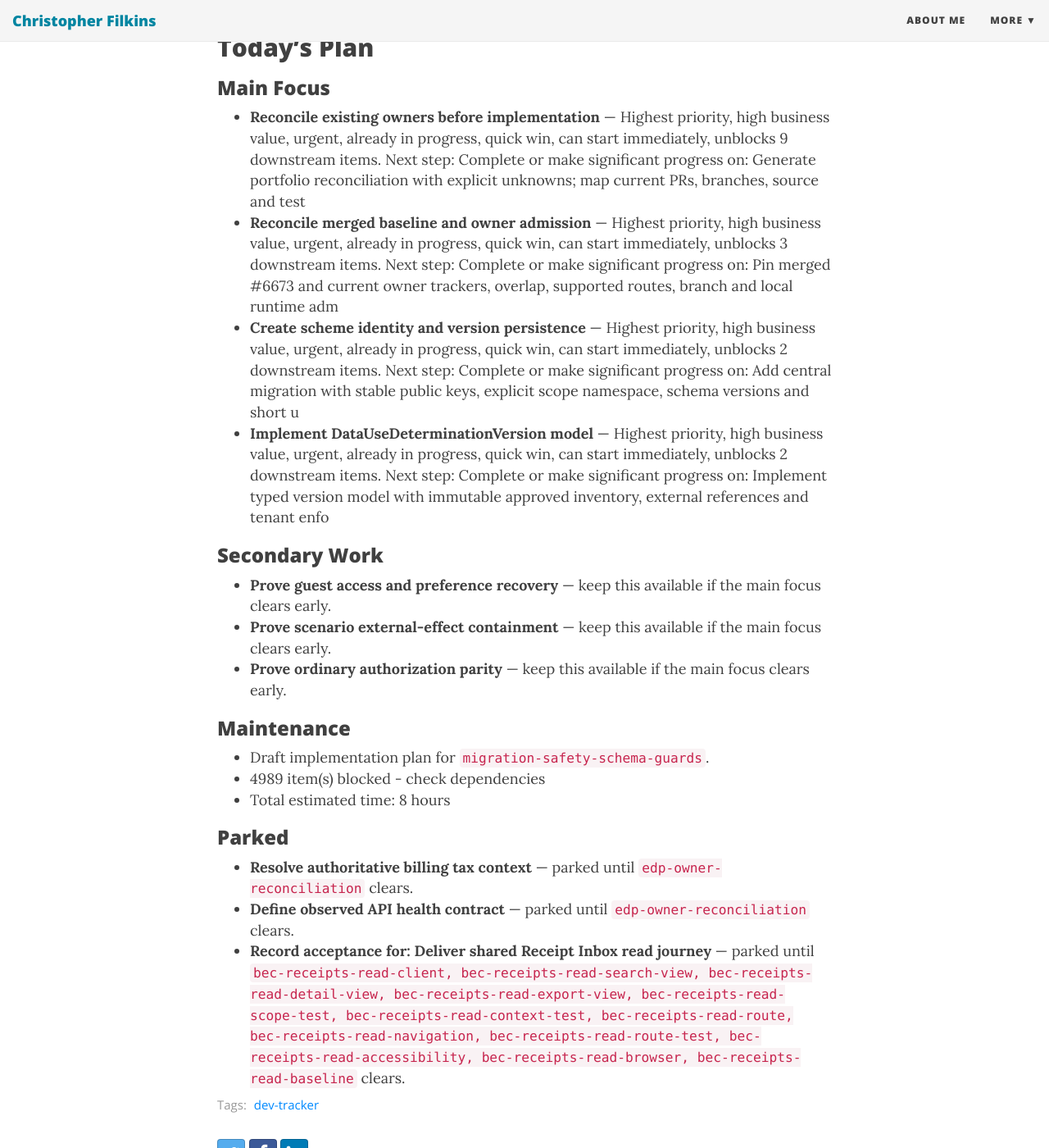
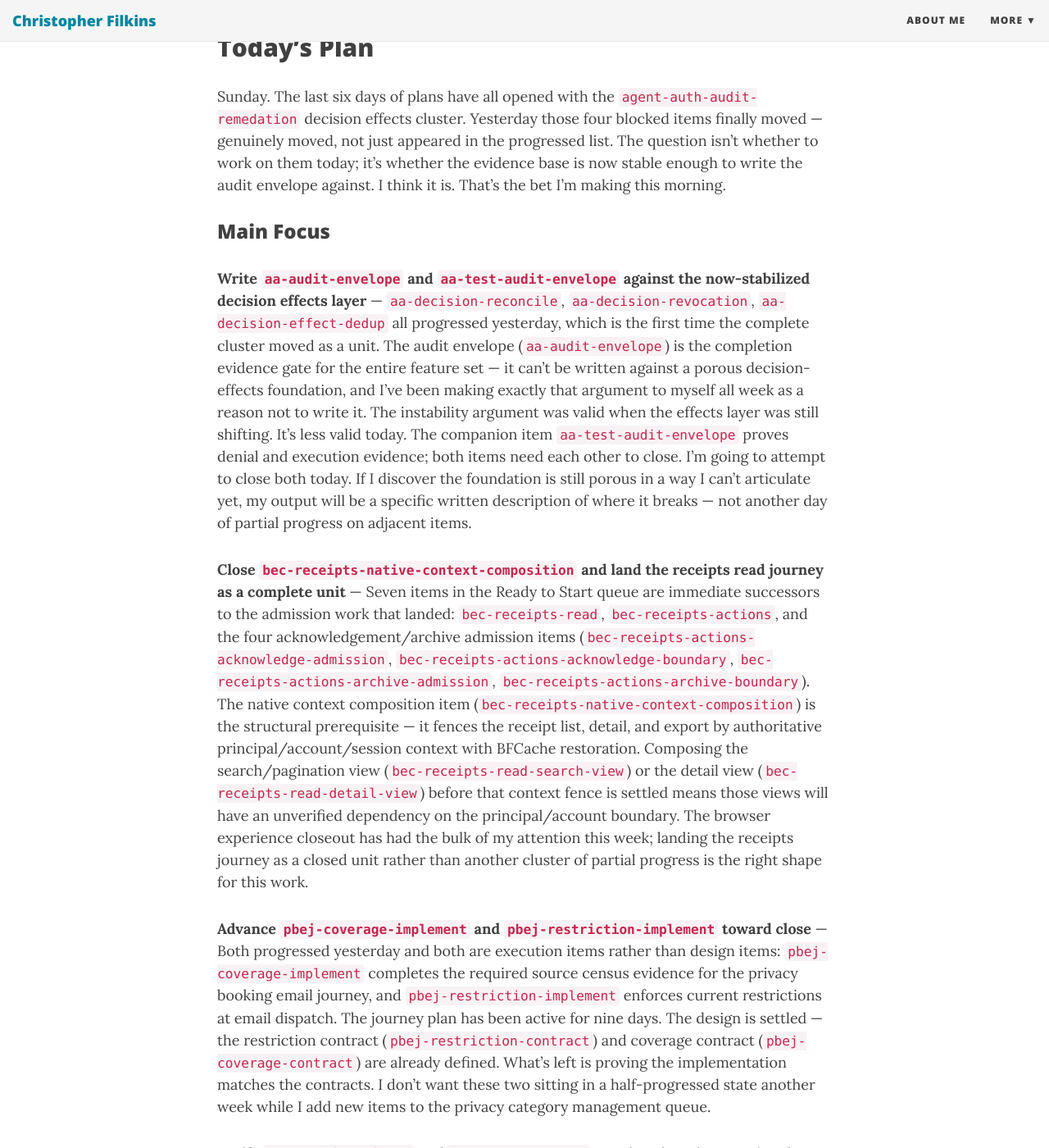
Before and after one commit to filchyboy/filchyboy.github.io, a Jekyll site: the page built from _posts/2026-10-11-daily-dev-log.md, in a window 1280 px wide and 1400 px high, scrolled down 209 px. Shown: the whole window at 82% size. Built offline with Jekyll 4.4.1, drawn with Linux system fonts in a browser that asks for light colours; nearby versions of some CDN libraries; some of the changed text lies outside the part shown.

Commit message:
Update daily dev log: 2026-10-11

```diff
--- a/_posts/2026-10-11-daily-dev-log.md
+++ b/_posts/2026-10-11-daily-dev-log.md
@@ -7,32 +7,45 @@ tags: [dev-tracker]
 ---
 
 <!-- SECTION: DAILY-PLAN START -->
-<!-- publication-digest: c762dbc4d618cd150e46d3de91b144b14ec050ca8f698a623b88ae9d8aa4ffc4 -->
-<!-- publication-revision: c76c346eedfa4abf86bb6d75f21640a2 -->
-<!-- plan-generated: 2026-10-11T12:18:11.350438+00:00 -->
+<!-- publication-digest: f038c33ba4661fc1bbdb5addb2f53a7593632e0cf5af915636f5d04d5fe1d4b5 -->
+<!-- publication-revision: e86fbe2c90324ee1ab3fa442b4e9c86f -->
+<!-- plan-generated: 2026-10-11T12:33:06.634446+00:00 -->
 
 ## Today's Plan
 
+Sunday. The last six days of plans have all opened with the `agent-auth-audit-remedation` decision effects cluster. Yesterday those four blocked items finally moved — genuinely moved, not just appeared in the progressed list. The question isn't whether to work on them today; it's whether the evidence base is now stable enough to write the audit envelope against. I think it is. That's the bet I'm making this morning.
+
 ### Main Focus
-- **Reconcile existing owners before implementation** — Highest priority, high business value, urgent, already in progress, quick win, can start immediately, unblocks 9 downstream items. Next step: Complete or make significant progress on: Generate portfolio reconciliation with explicit unknowns; map current PRs, branches, source and test
-- **Reconcile merged baseline and owner admission** — Highest priority, high business value, urgent, already in progress, quick win, can start immediately, unblocks 3 downstream items. Next step: Complete or make significant progress on: Pin merged #6673 and current owner trackers, overlap, supported routes, branch and local runtime adm
-- **Create scheme identity and version persistence** — Highest priority, high business value, urgent, already in progress, quick win, can start immediately, unblocks 2 downstream items. Next step: Complete or make significant progress on: Add central migration with stable public keys, explicit scope namespace, schema versions and short u
-- **Implement DataUseDeterminationVersion model** — Highest priority, high business value, urgent, already in progress, quick win, can start immediately, unblocks 2 downstream items. Next step: Complete or make significant progress on: Implement typed version model with immutable approved inventory, external references and tenant enfo
+
+**Write `aa-audit-envelope` and `aa-test-audit-envelope` against the now-stabilized decision effects layer** — `aa-decision-reconcile`, `aa-decision-revocation`, `aa-decision-effect-dedup` all progressed yesterday, which is the first time the complete cluster moved as a unit. The audit envelope (`aa-audit-envelope`) is the completion evidence gate for the entire feature set — it can't be written against a porous decision-effects foundation, and I've been making exactly that argument to myself all week as a reason not to write it. The instability argument was valid when the effects layer was still shifting. It's less valid today. The companion item `aa-test-audit-envelope` proves denial and execution evidence; both items need each other to close. I'm going to attempt to close both today. If I discover the foundation is still porous in a way I can't articulate yet, my output will be a specific written description of where it breaks — not another day of partial progress on adjacent items.
+
+**Close `bec-receipts-native-context-composition` and land the receipts read journey as a complete unit** — Seven items in the Ready to Start queue are immediate successors to the admission work that landed: `bec-receipts-read`, `bec-receipts-actions`, and the four acknowledgement/archive admission items (`bec-receipts-actions-acknowledge-admission`, `bec-receipts-actions-acknowledge-boundary`, `bec-receipts-actions-archive-admission`, `bec-receipts-actions-archive-boundary`). The native context composition item (`bec-receipts-native-context-composition`) is the structural prerequisite — it fences the receipt list, detail, and export by authoritative principal/account/session context with BFCache restoration. Composing the search/pagination view (`bec-receipts-read-search-view`) or the detail view (`bec-receipts-read-detail-view`) before that context fence is settled means those views will have an unverified dependency on the principal/account boundary. The browser experience closeout has had the bulk of my attention this week; landing the receipts journey as a closed unit rather than another cluster of partial progress is the right shape for this work.
+
+**Advance `pbej-coverage-implement` and `pbej-restriction-implement` toward close** — Both progressed yesterday and both are execution items rather than design items: `pbej-coverage-implement` completes the required source census evidence for the privacy booking email journey, and `pbej-restriction-implement` enforces current restrictions at email dispatch. The journey plan has been active for nine days. The design is settled — the restriction contract (`pbej-restriction-contract`) and coverage contract (`pbej-coverage-contract`) are already defined. What's left is proving the implementation matches the contracts. I don't want these two sitting in a half-progressed state another week while I add new items to the privacy category management queue.
+
+**Verify `esp-receipt-fields` and `esp-async-context` are closed or characterize the remaining gap** — The external agent surface preconditions plan is 39% complete across all phases, which is lower than I'd expect given the heavy focus this week. `esp-receipt-fields` completes receipt fields on existing evidence stores and `esp-async-context` propagates actor and delegation in async tenant context with tenant-required job enforcement. These are both Phase 4 items, which means `esp-principal-model` and `esp-translation-strict` should be far enough along to unblock them. The async context item is worth prioritizing because `esp-receipt-signing` (asymmetric receipt signing) depends on the evidence stores being complete — getting that sequencing wrong means the signing work will be written against an incomplete evidence surface.
 
 ### Secondary Work
-- **Prove guest access and preference recovery** — keep this available if the main focus clears early.
-- **Prove scenario external-effect containment** — keep this available if the main focus clears early.
-- **Prove ordinary authorization parity** — keep this available if the main focus clears early.
+
+**Draft the implementation plan for `migration-safety-schema-guards`** — This is listed as "needs plan" in the planning pipeline and is related to active work through migration artifacts. The `migration-guard-audit.md` artifact exists. The natural next step is converting that audit into a bounded implementation plan before the category management work and the agent auth remediation work both start producing migrations that need guard coverage. I've been generating migrations across multiple active feature sets this week; having the guard policy written down before those pile up is risk reduction, not housekeeping.
+
+**Advance `tv806-contract-scope-baseline`** — The thin slice 806 plan has been in planning status for 38 days and there's exactly one Ready to Start item. The contract scope baseline for the Event Recording to Publishing Handoff Loop is the entry point for the entire slice. I haven't touched this in a couple of days while the browser experience closeout dominated, but a contract baseline is a focused, bounded artifact — it's the right kind of work to do when the main focus has cleared and I need a change of register.
 
 ### Maintenance
-- Draft implementation plan for `migration-safety-schema-guards`.
-- 4989 item(s) blocked - check dependencies
-- Total estimated time: 8 hours
+
+**Regenerate PHP test results with `make test-fixed-batches-quick`** — The last PHP test snapshot is 73 days old. The pass rate of 0/1583 is almost certainly environment drift, not 1,583 genuine regressions. Running a fresh batch gives me actual signal rather than a number that's become meaningless through staleness. This is the kind of thing that looks alarming in the metrics until you run it and discover most failures are configuration artifacts.
+
+**Regenerate the TODO inventory with the todo-cleanup script** — 80 days stale. As the codebase grows (currently at 6,389,097 LOC), uncounted TODOs accumulate in files I've already touched. The privacy category management work alone has touched enough models and migrations that the current zero-item count is not credible as a reflection of reality.
+
+**Fix Markdownlint issues across the 4 affected files** — 61 issues across 4 files is containable. The evidence-driven-productization and privacy-booking-email-journey planning documents have been touched in the last 24 hours; whichever of the 4 files are in those directories should be fixed directly in the editor rather than batched. The remaining files can be identified by running `markdownlint docs/work/planning/` against the current state.
+
+**Run `make sync-routes`** — Route health is 9 days old and the route count sits at 4,092 with a failing status. With the privacy category management API routes (`col-6038-catalog-read-routes`, `col-6038-catalog-command-routes`, `col-6038-determination-routes`) in active development, 9 days of drift is long enough that the failing status might reflect real registration gaps rather than the snapshot being stale. Fresh route health data is a prerequisite for trusting that the new API policy registration (`col-6038-api-policy-registration`) is actually landing correctly.
 
 ### Parked
-- **Resolve authoritative billing tax context** — parked until `edp-owner-reconciliation` clears.
-- **Define observed API health contract** — parked until `edp-owner-reconciliation` clears.
-- **Record acceptance for: Deliver shared Receipt Inbox read journey** — parked until `bec-receipts-read-client, bec-receipts-read-search-view, bec-receipts-read-detail-view, bec-receipts-read-export-view, bec-receipts-read-scope-test, bec-receipts-read-context-test, bec-receipts-read-route, bec-receipts-read-navigation, bec-receipts-read-route-test, bec-receipts-read-accessibility, bec-receipts-read-browser, bec-receipts-read-baseline` clears.
+
+The four blocked items in `agent-auth-audit-remedation` — `aa-decision-reconcile`, `aa-decision-revocation`, `aa-audit-envelope`, `aa-test-audit-envelope` — remain in the Blocked section, and I'm deliberately treating them as the primary target rather than the secondary target today. The distinction matters: I'm not parking them, I'm leading with them. What's actually parked is the `codex-delivery-closure-reconciliation` sequence (`dcr-sequence`, `dcr-admission`, `dcr-field`) — those six items haven't moved since a couple of days ago and need the privacy closure gates and booking wedge acceptance to settle before the sequence and admission items can be ordered coherently. Forcing a sequence before those gates resolve produces an ordering that I'll have to revise immediately.
+
+The `external-event-graph-consumption` items have had no recent activity and I'm not planning to start them today. The 13-item scope requires a reconciliation of C06 ownership (`external-event-graph-scope-reconciliation`) before any of the implementation items are reachable, and I don't have the bandwidth to do that reconciliation justice when the privacy category management work is still 102 items deep.
 
 <!-- plan-unit-ids: bec-receipts-native-context-composition,col-6038-determination-model,col-6038-owner-evidence-interface,col-6038-scheme-migration,edp-owner-reconciliation,pbej-admission,pbej-guest-prove -->
 <!-- SECTION: DAILY-PLAN END -->
```
